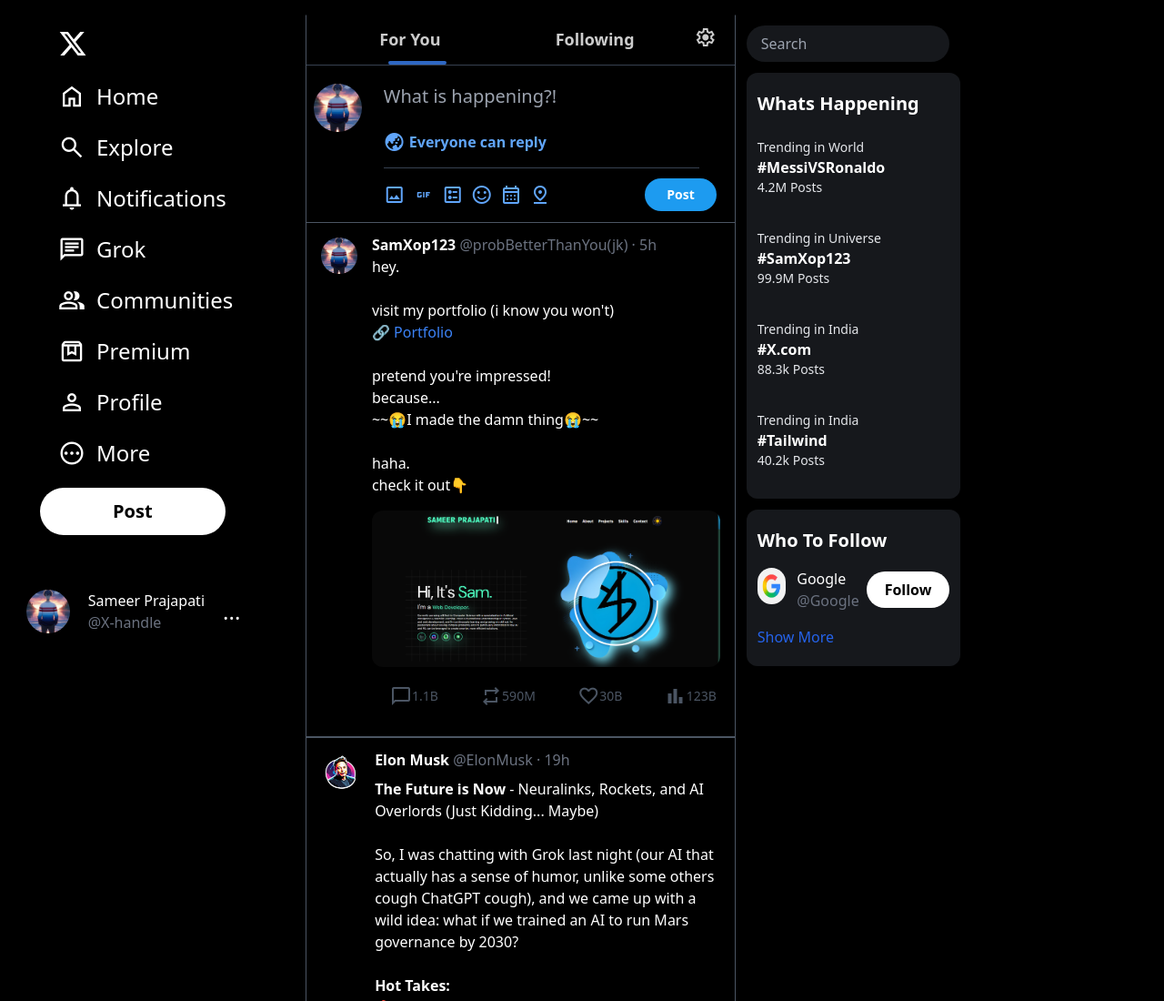
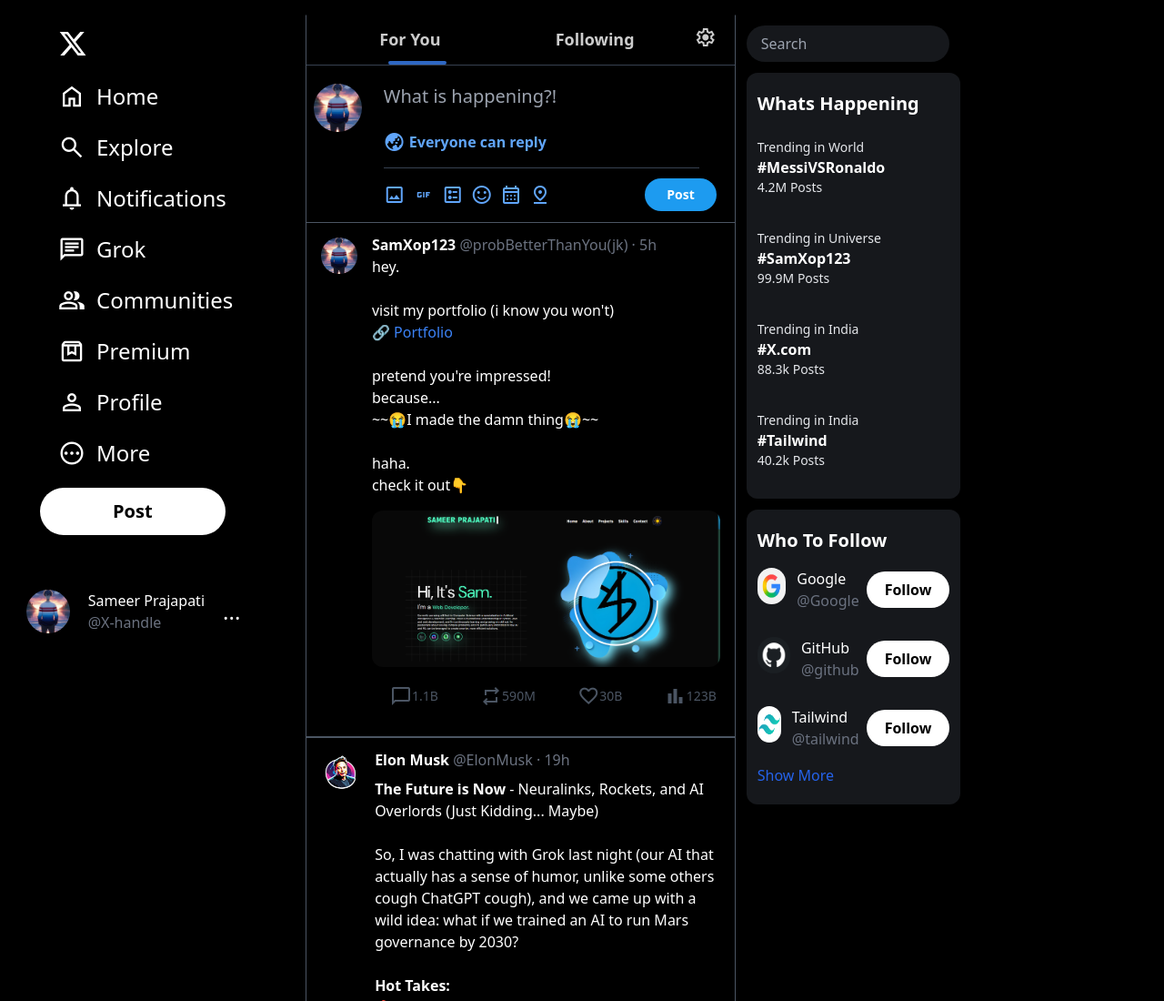
Before and after one commit to SamXop123/Web-UI-Clones, a website: page X.com/index.html in a window 1280 px wide. Shown: the top 1100 px of the page at 91% size. Drawn offline with nearby package versions, Linux system fonts and the light colour scheme; files that its build step writes are made by us from their sources.

Commit message:
Update index.html

```diff
--- a/X.com/index.html
+++ b/X.com/index.html
@@ -430,10 +430,49 @@
                     </div>
 
                 </div>
+                <div class="item p-3 items-center gap-2 flex justify-between hover:bg-gray-800 cursor-pointer">
+                    <div class="flex gap-3">
 
+                        <div class="p1"><img class="w-12 h-10 rounded-full" src="public/github.webp" alt="github">
+                        </div>
+                        <div class="p2 ">
+                            <div>GitHub</div>
+                            <div class="text-gray-500">@github</div>
+                        </div>
+                    </div>
+
+                    <div class="p3">
+                        <button class="bg-white text-black px-5 py-2 rounded-full font-bold">Follow</button>
+                    </div>
+
+                </div>
+                <div class="item p-3 items-center gap-2 flex justify-between hover:bg-gray-800 cursor-pointer">
+                    <div class="flex gap-3">
+
+                        <div class="p1"><img class="w-12 h-10 rounded-full" src="public/tailwind.png" alt="gfg"></div>
+                        <div class="p2 ">
+                            <div>Tailwind</div>
+                            <div class="text-gray-500">@tailwind</div>
+                        </div>
+                    </div>
+
+                    <div class="p3">
+                        <button class="bg-white text-black px-5 py-2 rounded-full font-bold">Follow</button>
+                    </div>
+
+                </div>
                 <div class="text-blue-600 px-3 cursor-pointer hover:underline my-5">Show More</div>
             </div>
 
+            <!-- <div class="terms sticky top-[84vh] m-3 text-xs text-gray-500 px-3  w-1/2 py-5   space-y-1">
+                <span class="hover:underline cursor-pointer mr-2">Terms of Service</span>
+                <span class="hover:underline cursor-pointer mr-2">Privacy Policy</span>
+                <span class="hover:underline cursor-pointer mr-2">Cookie Policy</span>
+                <span class="hover:underline cursor-pointer mr-2">Accessibility</span>
+                <span class="hover:underline cursor-pointer mr-2">Ads info</span>
+                <span class="hover:underline cursor-pointer mr-2">More</span>
+                <span class="hover:underline cursor-pointer mr-2">© 2024 X Corp.</span>
+            </div> -->
         </div>
     </div>
 
```
